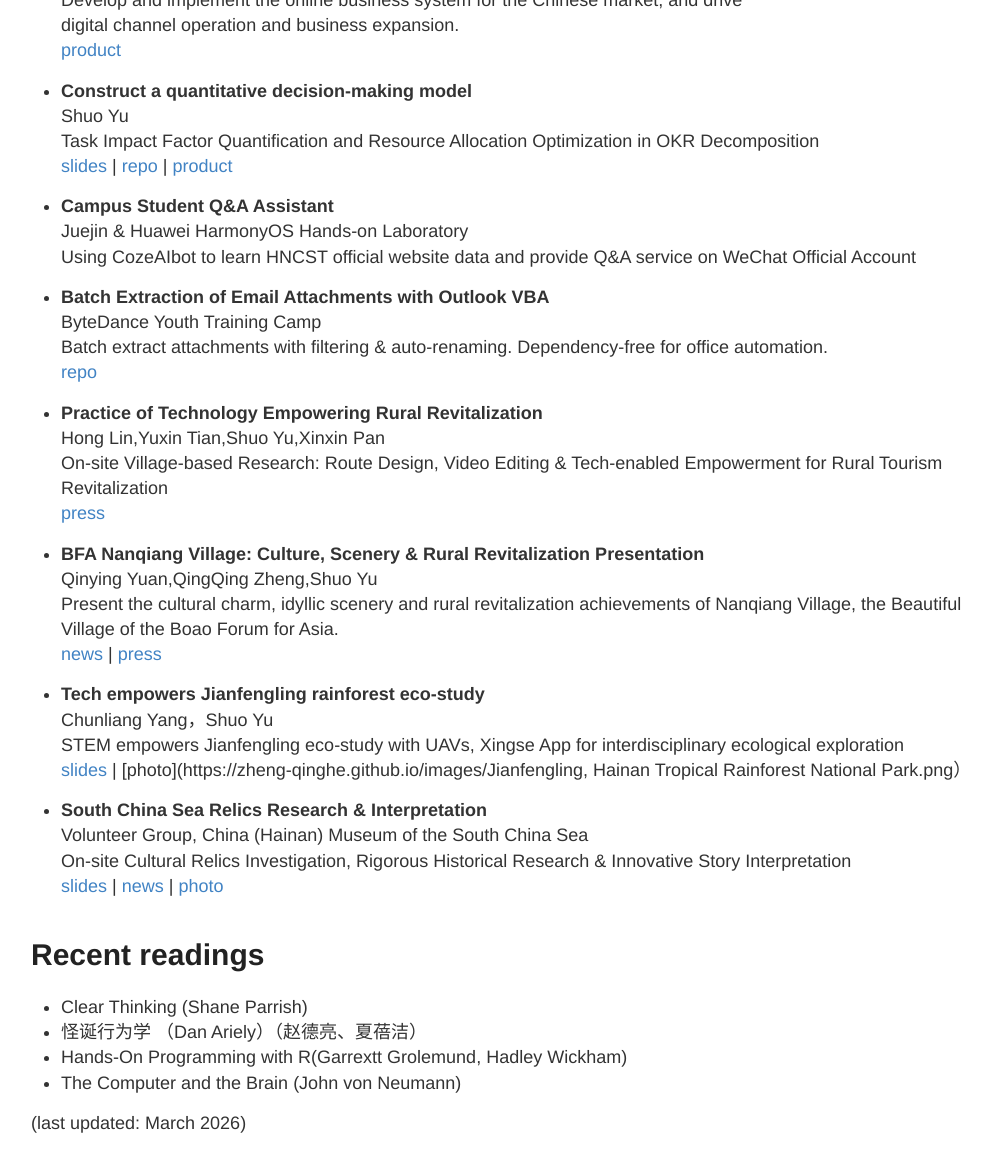
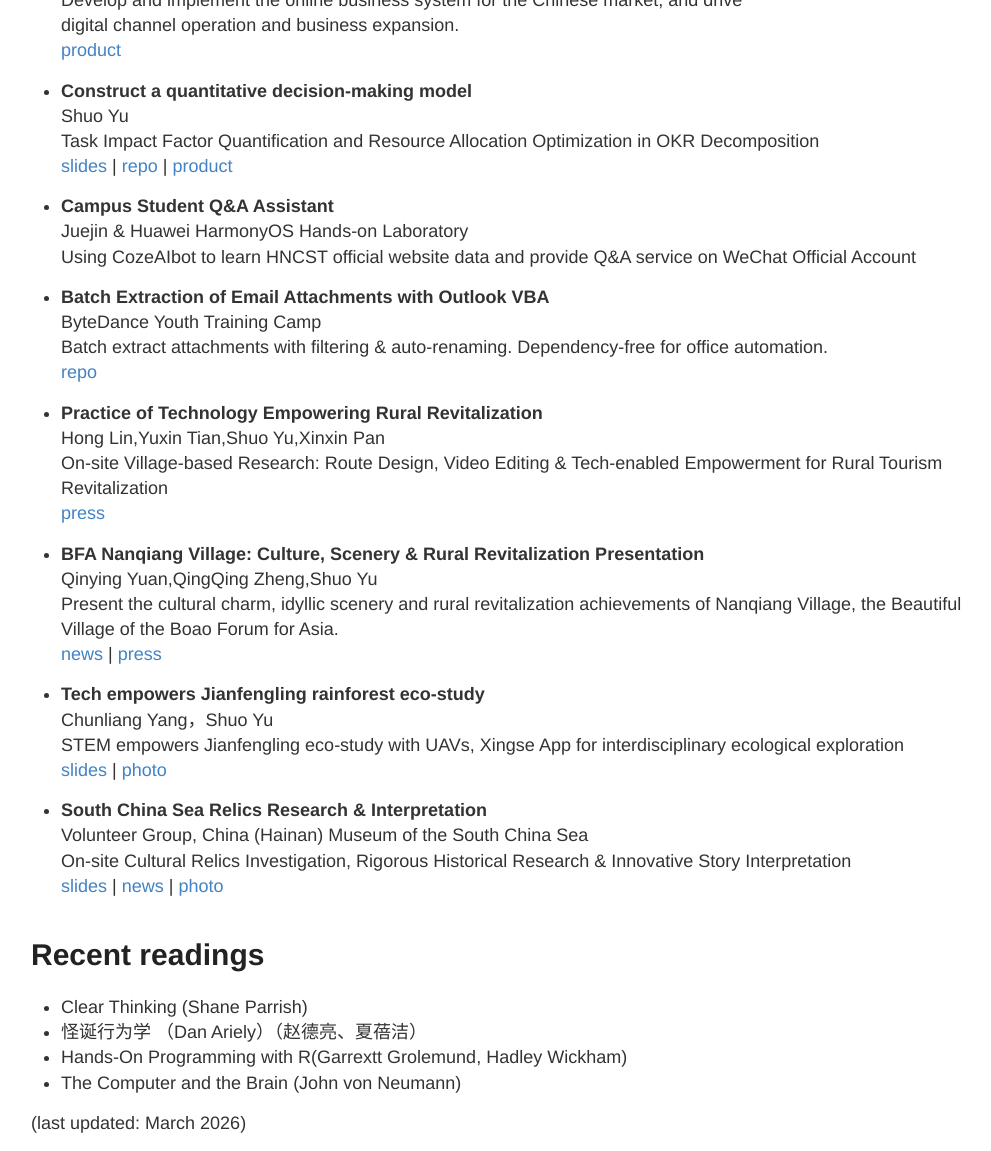
Before and after one commit to zheng-qinghe/zheng-qinghe.github.io, a Jekyll site: the page built from index.md, in a window 1280 px wide, cut to the strip 451-1602 px from the top of the page. Shown: the whole strip, without its empty margins (129-1120 px from the left). Built offline with Jekyll 4.4.1, drawn with Linux system fonts in a browser that asks for light colours.

Commit message:
Update index.md

```diff
--- a/index.md
+++ b/index.md
@@ -65,7 +65,7 @@ ByteDance Youth Training Camp<br>
 Chunliang Yang，Shuo Yu<br>
   STEM empowers Jianfengling eco-study with UAVs, Xingse App for interdisciplinary ecological exploration<br>
     [slides](https://zheng-qinghe.github.io/slides/研学课程展示汇报.pdf) |
-    [photo](https://zheng-qinghe.github.io/images/Jianfengling, Hainan Tropical Rainforest National Park.png）
+    [photo](https://zheng-qinghe.github.io/images/Jianfengling, Hainan Tropical Rainforest National Park.png)
 
 - **South China Sea Relics Research & Interpretation** <br>
   Volunteer Group, China (Hainan) Museum of the South China Sea <br>
```
